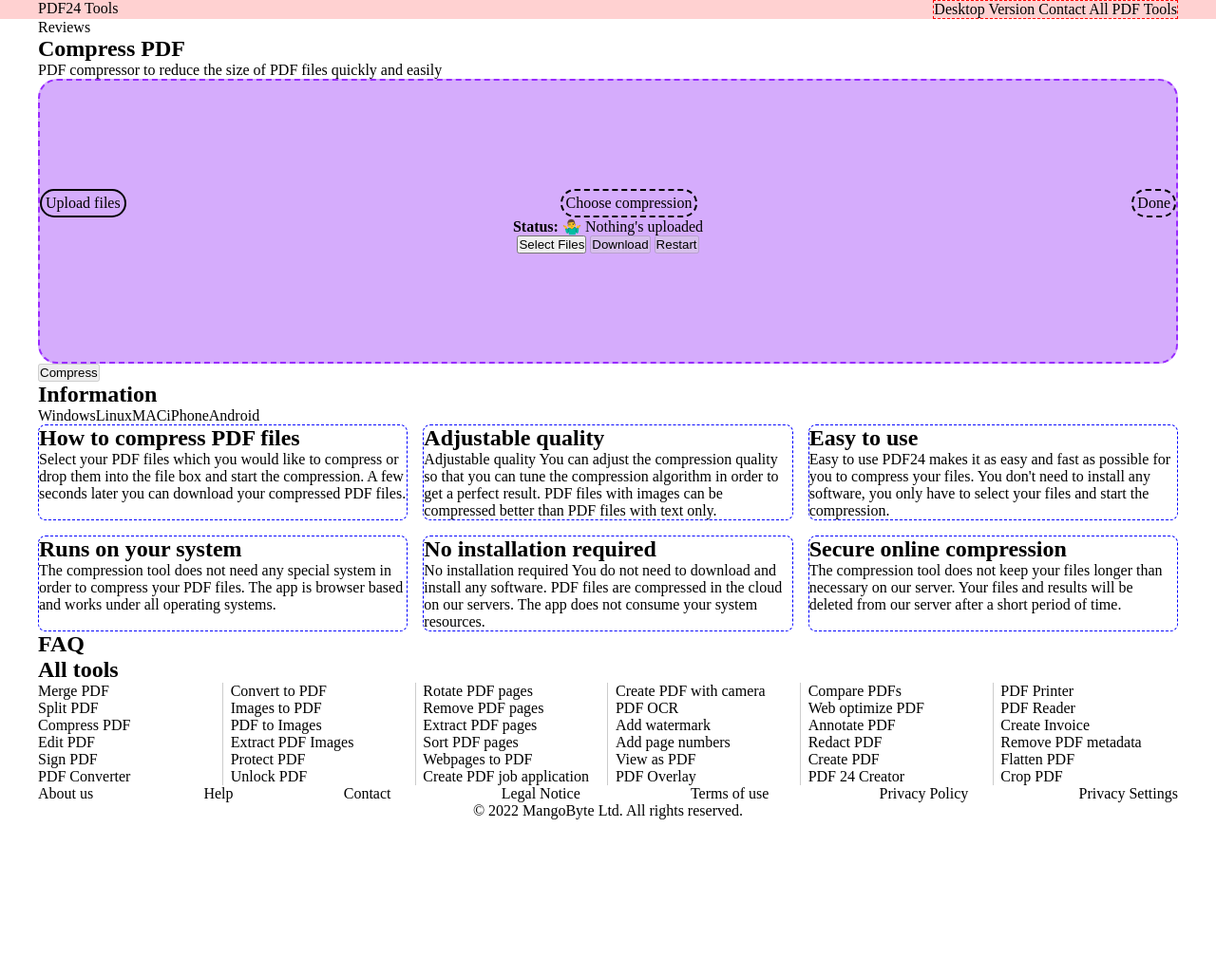
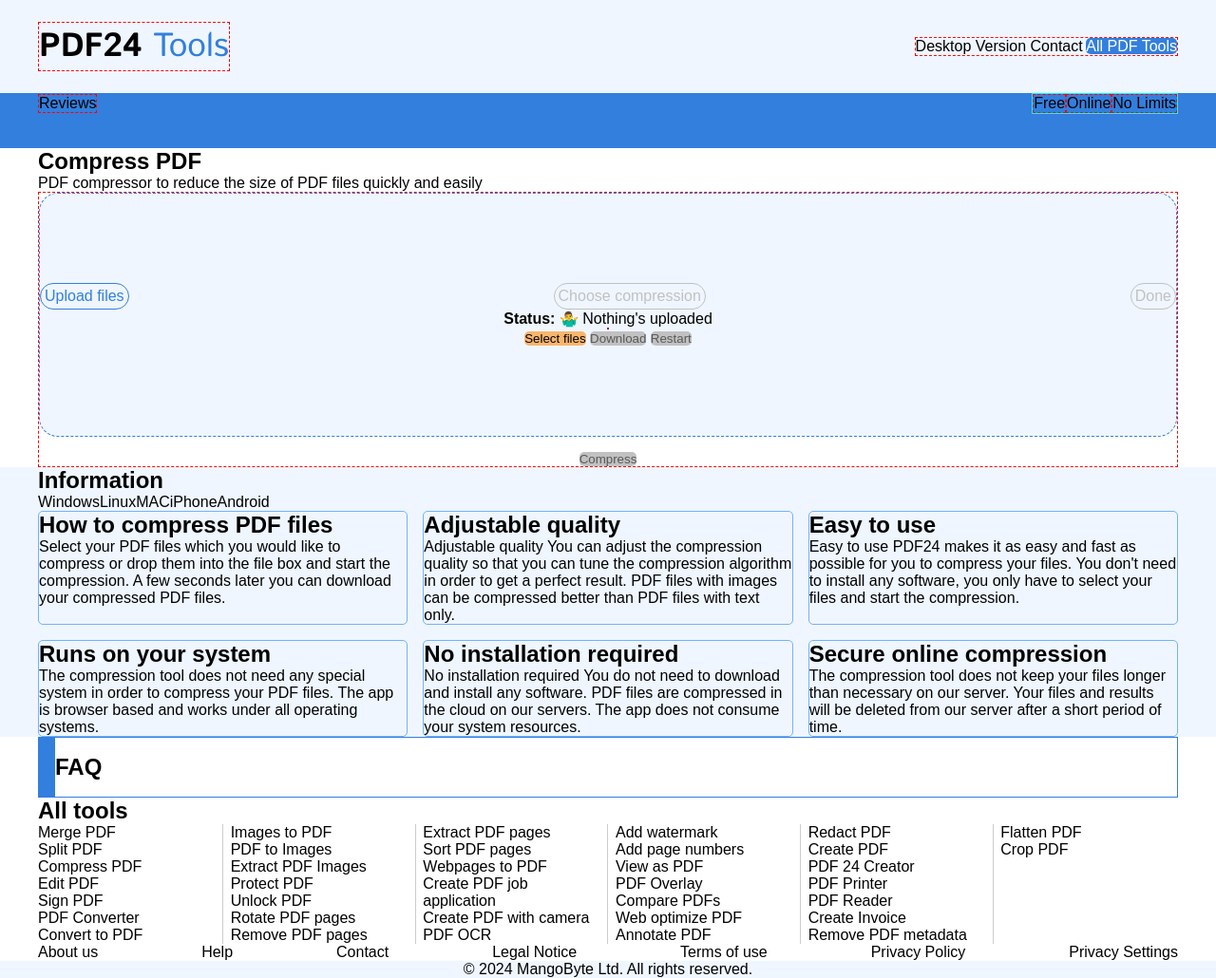
Before and after one commit to bencoronard/spring-web-bff, a plain HTML site: page public/index.html in a window 1280 px wide. Shown: the whole page at 95% size. Before the commit the page ends 863 px from the top, so only its background shows below. Drawn offline with Linux system fonts and the light colour scheme.

Commit message:
Added contents

```diff
--- a/public/index.html
+++ b/public/index.html
@@ -7,22 +7,38 @@
     <link rel="stylesheet" href="styles.css" />
     <title>PDF24 | Compress PDFDrag and Drop</title>
   </head>
+
   <body>
     <header>
       <div class="faded-bg">
-        <div class="centered flex-horizontal flex-spread">
-          <span class="logo">PDF24 <span>Tools</span></span>
+        <div class="centered flex-horizontal flex-spread" style="height: 100%">
+          <div class="wrapper logo istok-web-bold">
+            PDF24 <span class="istok-web-regular">Tools</span>
+          </div>
 
           <div class="wrapper">
             <a href="#">Desktop Version</a>
             <a href="#">Contact</a>
-            <a href="#">All PDF Tools</a>
+            <a class="link-button" href="#">All PDF Tools</a>
           </div>
         </div>
       </div>
-      <div>
-        <div class="centered flex-horizontal">
-          <span>Reviews</span>
+
+      <div class="heavy-bg">
+        <div class="centered flex-horizontal flex-spread">
+          <div class="wrapper"><span>Reviews</span></div>
+
+          <div class="container flex-horizontal">
+            <div class="wrapper">
+              <span>Free</span>
+            </div>
+            <div class="wrapper">
+              <span>Online</span>
+            </div>
+            <div class="wrapper">
+              <span>No Limits</span>
+            </div>
+          </div>
         </div>
       </div>
     </header>
@@ -34,8 +50,9 @@
           <p>
             PDF compressor to reduce the size of PDF files quickly and easily
           </p>
-          <form>
-            <div id="dropZone" class="drop-area flex-vertical">
+
+          <form class="flex-vertical this">
+            <div id="dropZone" class="drop-area flex-vertical faded-bg">
               <ol id="stageList" class="flex-horizontal flex-spread">
                 <li class="stage">Upload files</li>
                 <li class="stage">Choose compression</li>
@@ -58,13 +75,13 @@
               />
 
               <div id="buttons">
-                <button id="selectButton" type="button">Select Files</button>
+                <button id="selectButton" type="button">Select files</button>
                 <button id="downloadButton" type="button">Download</button>
                 <button id="resetButton" type="reset">Restart</button>
               </div>
             </div>
 
-            <div id="options">
+            <div id="options" class="faded-bg">
               <div class="container flex-vertical">
                 <label for="slider"
                   ><strong>Level of compression</strong></label
@@ -82,7 +99,10 @@
                 </div>
               </div>
 
-              <div class="container flex-horizontal flex-centered">
+              <div class="container">
+                <p>Compression Settings</p>
+
+                <div class="container flex-horizontal">
                   <div class="wrapper">
                     <label for="dpi">DPI</label>
                     <input
@@ -113,24 +133,27 @@
                   </div>
                 </div>
               </div>
+            </div>
 
             <button id="submitButton" type="submit">Compress</button>
           </form>
         </div>
       </section>
 
-      <section>
+      <section class="faded-bg">
         <div class="centered">
           <h1>Information</h1>
+
           <ul class="flex-horizontal">
-            <li>Windows</li>
-            <li>Linux</li>
-            <li>MAC</li>
-            <li>iPhone</li>
-            <li>Android</li>
+            <li><span>Windows</span></li>
+            <li><span>Linux</span></li>
+            <li><span>MAC</span></li>
+            <li><span>iPhone</span></li>
+            <li><span>Android</span></li>
           </ul>
+
           <div class="gallery">
-            <div class="card filleted">
+            <div>
               <h2>How to compress PDF files</h2>
               <p>
                 Select your PDF files which you would like to compress or drop
@@ -138,7 +161,7 @@
                 later you can download your compressed PDF files.
               </p>
             </div>
-            <div class="card filleted">
+            <div>
               <h2>Adjustable quality</h2>
               <p>
                 Adjustable quality You can adjust the compression quality so
@@ -147,7 +170,7 @@
                 than PDF files with text only.
               </p>
             </div>
-            <div class="card filleted">
+            <div>
               <h2>Easy to use</h2>
               <p>
                 Easy to use PDF24 makes it as easy and fast as possible for you
@@ -155,7 +178,7 @@
                 you only have to select your files and start the compression.
               </p>
             </div>
-            <div class="card filleted">
+            <div>
               <h2>Runs on your system</h2>
               <p>
                 The compression tool does not need any special system in order
@@ -163,7 +186,7 @@
                 under all operating systems.
               </p>
             </div>
-            <div class="card filleted">
+            <div>
               <h2>No installation required</h2>
               <p>
                 No installation required You do not need to download and install
@@ -171,7 +194,7 @@
                 servers. The app does not consume your system resources.
               </p>
             </div>
-            <div class="card filleted">
+            <div>
               <h2>Secure online compression</h2>
               <p>
                 The compression tool does not keep your files longer than
@@ -184,7 +207,8 @@
       </section>
 
       <section>
-        <div class="centered">
+        <div class="slot centered flex-horizontal heavy-accent">
+          <span class="heavy-bg"></span>
           <h1>FAQ</h1>
         </div>
       </section>
@@ -247,7 +271,7 @@
         </ul>
       </section>
 
-      <section>
+      <section class="faded-bg">
         <p class="centered txtCentered">
           &copy; <span id="currentYear">2022</span> MangoByte Ltd. All rights
           reserved.
@@ -255,6 +279,10 @@
       </section>
     </footer>
 
+    <script>
+      document.getElementById('currentYear').innerText =
+        new Date().getFullYear();
+    </script>
     <script type="module" src="main.js"></script>
   </body>
 </html>
--- a/public/styles.css
+++ b/public/styles.css
@@ -1,3 +1,17 @@
+@import url('https://fonts.googleapis.com/css2?family=Istok+Web:wght@400;700&display=swap');
+
+.istok-web-regular {
+  font-family: 'Istok Web', sans-serif;
+  font-weight: 400;
+  font-style: normal;
+}
+
+.istok-web-bold {
+  font-family: 'Istok Web', sans-serif;
+  font-weight: 700;
+  font-style: normal;
+}
+
 *,
 *::before,
 *::after {
@@ -9,20 +23,79 @@
   color: inherit;
 }
 :root {
-  --font-normal: 16px;
+  --f-base: 16px;
+  --f-small: 0.8rem;
+  --f-h6: 1.2rem;
+  --f-h5: 1.44rem;
+  --f-h4: 1.728rem;
+  --f-h3: 2.074rem;
+  --f-h2: 2.488rem;
+  --f-h1: 2.986rem;
+
+  --c-g600: #c1c1c1;
+  --c-g700: #585858;
+  --c-g800: #232323;
+  --c-g900: #000000;
+
+  --c-p200: #eff6ff;
+  --c-p400: #73b2ff;
+  --c-p500: #4a94ee;
+  --c-p600: #327fde;
+  --c-p700: #69829e;
+
+  --c-s500: #f9b66d;
+  --c-s600: #e0923d;
+
+  --c-e600: #ff7272;
+
+  --c-white: #ffffff;
+  --c-extra: #ffc700;
+
   --r-border: 0.5em;
   --t-animation: 200ms;
 }
+.this {
+  border: 1px dashed red;
+}
+html {
+  font-size: var(--f-base);
+}
 body {
-  font-size: var(--font-normal);
+  font-family: Arial, sans-serif;
 }
 
+header > div:first-child {
+  height: 98px;
+}
+header > div:last-child {
+  height: 58px;
+}
+.logo {
+  font-size: 35px;
+}
+.logo > span {
+  color: var(--c-p600);
+}
+
+.faded-bg {
+  background-color: var(--c-p200);
+}
+.heavy-bg {
+  background-color: var(--c-p600);
+}
+.slot {
+  border: 1px solid var(--c-p600);
+  height: 64px;
+}
+.slot > span {
+  width: 17px;
+  height: 100%;
+}
 .hidden {
   display: none;
 }
 .container {
-  width: fit-content;
-  height: fit-content;
+  height: 100%;
   border: 1px solid cyan;
 }
 .wrapper {
@@ -30,8 +103,13 @@
   height: fit-content;
   border: 1px dashed red;
 }
-.faded-bg {
-  background-color: rgba(255, 163, 163, 0.5);
+.link-button {
+  color: var(--c-white);
+  background-color: var(--c-p600);
+  border-radius: 5px;
+}
+.link-button:hover {
+  background-color: var(--c-p400);
 }
 .centered {
   max-width: 1200px;
@@ -49,53 +127,53 @@
   grid-template-columns: repeat(3, 1fr);
   grid-gap: 1em;
 }
-
-.card {
-  border: 1px dashed blue;
-}
-.filleted {
-  border-radius: var(--r-border);
+.gallery > * {
+  border: 1px solid var(--c-p400);
+  border-radius: 5px;
 }
 .flex-vertical {
   display: flex;
   flex-direction: column;
+  align-items: center;
 }
 .flex-horizontal {
   display: flex;
   flex-direction: row;
+  align-items: center;
 }
 .flex-spread {
   justify-content: space-between;
 }
-.flex-centered {
-  justify-content: center;
-  align-items: center;
-}
 
 /* #####################  APP  ##################### */
 .drop-area {
-  background-color: rgba(203, 152, 252, 0.8);
-  max-width: 1200px;
-  height: 300px;
-  border: 2px dashed rgb(152, 42, 255);
+  width: 100%;
+  height: 257px;
+  border: 1px dashed var(--c-p600);
   border-radius: 20px;
 
   justify-content: center;
   align-items: center;
+}
+#options {
+  border: 1px solid var(--c-p400);
+  border-radius: 4px;
+  width: min(100%, 721px);
 }
 
 #stageList {
   width: 100%;
 }
 .stage {
-  border: 2px dashed black;
-  border-radius: 1em;
+  border: 1px solid var(--c-g600);
+  color: var(--c-g600);
+  border-radius: 30px;
   padding: 0.25em;
 }
 
 .colored {
-  border: 2px solid rgb(0, 0, 0);
-  color: rgb(0, 0, 0);
+  border: 1px solid var(--c-p600);
+  color: var(--c-p600);
 }
 
 #fileInput {
@@ -136,14 +214,42 @@
   border-radius: 50%;
   transition: var(--t-animation);
 }
+#slide-switch input {
+  display: none;
+}
 #slide-switch input:checked + label {
   background-color: #20096d;
 }
 #slide-switch input:checked + label::before {
   transform: translateX(1.5em);
 }
-#options {
-  border: 2px solid green;
-  max-width: 1200px;
+
+form button {
+  background-color: var(--c-s500);
+  border: none;
+  border-radius: 5px;
+}
+form button:hover {
+  background-color: var(--c-s600);
+}
+form button:disabled {
+  background-color: var(--c-g600);
+  color: var(--c-g700);
+  cursor: not-allowed;
+}
+
+#filePreviews {
+  border: 1px solid purple;
+}
+.filePreviews-item {
+  border: 1px solid red;
+}
+.filePreviews-item-delBtn {
+  border-radius: 50%;
+  color: var(--c-white);
+  background-color: red;
+}
+form {
+  gap: 1em;
 }
 /* ################################################# */
```
Lines whose indentation alone changed are shown as unchanged.
